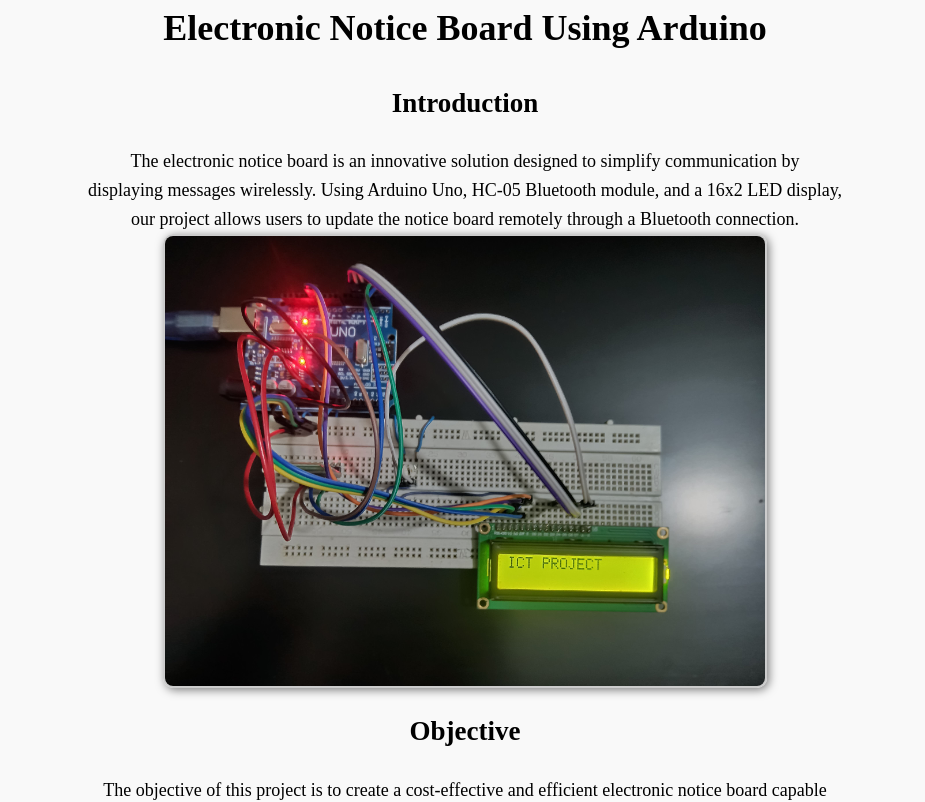
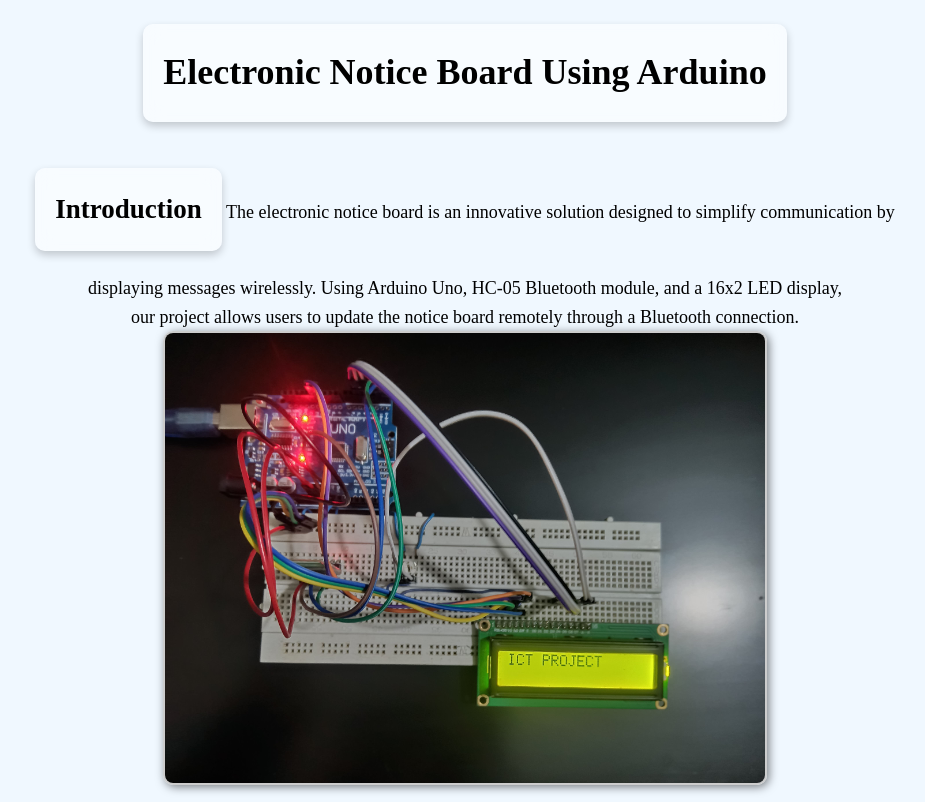
Before and after one commit to BerryBlaast/super-duper-enigma, a plain HTML site: page noticepr.html in a window 1280 px wide. Shown: the top 802 px of the page, without its empty margins (175-1100 px from the left). Drawn offline with Linux system fonts and the light colour scheme.

Commit message:
Update noticepr.html

```diff
--- a/noticepr.html
+++ b/noticepr.html
@@ -9,7 +9,7 @@
     line-height: 1.6; /* Adds space between lines for readability */
     margin: 0;
     padding: 0;
-    background-color: #f9f9f9; /* Optional: Adds a subtle background color */
+    background-color: #f0f8ff; /* Optional: Adds a subtle background color */
     font-size: 18px; /* Increased font size */
     text-align: center; /* Center all text in the body */
   }
@@ -27,22 +27,30 @@
   h1, h2, h3, p {
     text-align: center; /* Centering text for headings and paragraphs */
   }
+  .transparent-box {
+    background-color: rgba(255, 255, 255, 0.5); /* Adjusted opacity for more transparency */
+    backdrop-filter: blur(10px); /* Added blur effect for a frosted glass look */
+    padding: 20px; /* Adds padding inside the box */
+    border-radius: 10px; /* Rounds the corners of the box */
+    box-shadow: 0 4px 8px rgba(0, 0, 0, 0.2); /* Adds a subtle shadow for depth */
+    display: inline-block; /* Makes the box fit the content */
+  }
 </style>
 
 <body text=black>
-<center><h1>Electronic Notice Board Using Arduino</h1></center>
+<center><h1 class="transparent-box">Electronic Notice Board Using Arduino</h1></center>
 
 
-<h2><b>Introduction</b></h2>
+<h2 class="transparent-box"><b>Introduction</b></h2>
 The electronic notice board is an innovative solution designed to simplify communication by <br>
 displaying messages wirelessly. Using Arduino Uno, HC-05 Bluetooth module, and a 16x2 LED display,<br>our project allows users to update the notice board remotely through a Bluetooth connection.<br>
 <img src="setup.jpg">
 
-<h2><b>Objective</b></h2>
+<h2 class="transparent-box"><b>Objective</b></h2>
 <p>The objective of this project is to create a cost-effective and efficient electronic notice board capable <br>of displaying messages sent via Bluetooth from a laptop or smartphone.</p>
 <img src="led.jpg">
 
-<h2><b>Components</b></h2>
+<h2 class="transparent-box"><b>Components</b></h2>
 <ul>
 <li><b>Arduino Uno:</b> Microcontroller to process input and output.</li>
 <li><b>Bluetooth HC-05:</b> Enables wireless communication.</li>
@@ -52,14 +60,14 @@ displaying messages wirelessly. Using Arduino Uno, HC-05 Bluetooth module, and a
 </ul>
 <img src="components.webp">
 
-<h2><b>Circuit Diagram</b></h2>
+<h2 class="transparent-box"><b>Circuit Diagram</b></h2>
 <p>The connections for the project are as follows:<br>
 - HC-05 Bluetooth: RX to Arduino TX, TX to Arduino RX.<br>
 - LED Display: Connected to digital pins of Arduino.<br>
 - Potentiometer: Adjusts LED display contrast.</p>
 <img src="circuit.png">
 
-<h2><b>Steps Involved</b></h2>
+<h2 class="transparent-box"><b>Steps Involved</b></h2>
 <h3><b>Step 1: Setting Up the Components</b></h3>
 <p>We placed all components on the breadboard and ensured proper alignment.</p>
 
@@ -76,11 +84,11 @@ displaying messages wirelessly. Using Arduino Uno, HC-05 Bluetooth module, and a
 <p>The HC-05 module was paired with a laptop, and messages were sent via a serial monitor to test display functionality.</p>
 <img src="msg.jpg">
 
-<h2><b>Results</b></h2>
+<h2 class="transparent-box"><b>Results</b></h2>
 <p>The electronic notice board successfully displayed messages sent via Bluetooth. The system is user-friendly, portable, and cost-effective.</p>
 <img src="final.jpg">
 
-<h2><b>Conclusion</b></h2>
+<h2 class="transparent-box"><b>Conclusion</b></h2>
 <p>This project demonstrates how simple components can be used to create a functional and practical solution for real-world problems. Future improvements could include integrating scrolling text and enabling multiple user access.</p>
 
 
```
